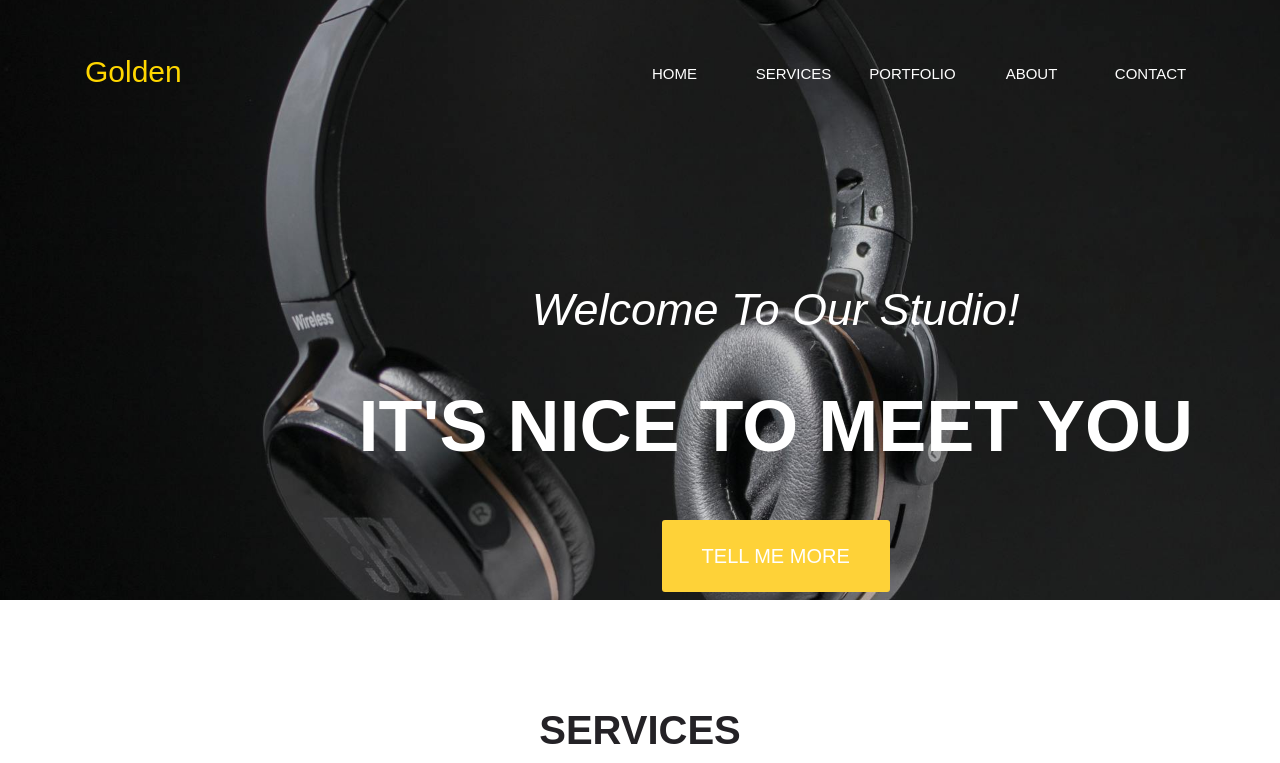
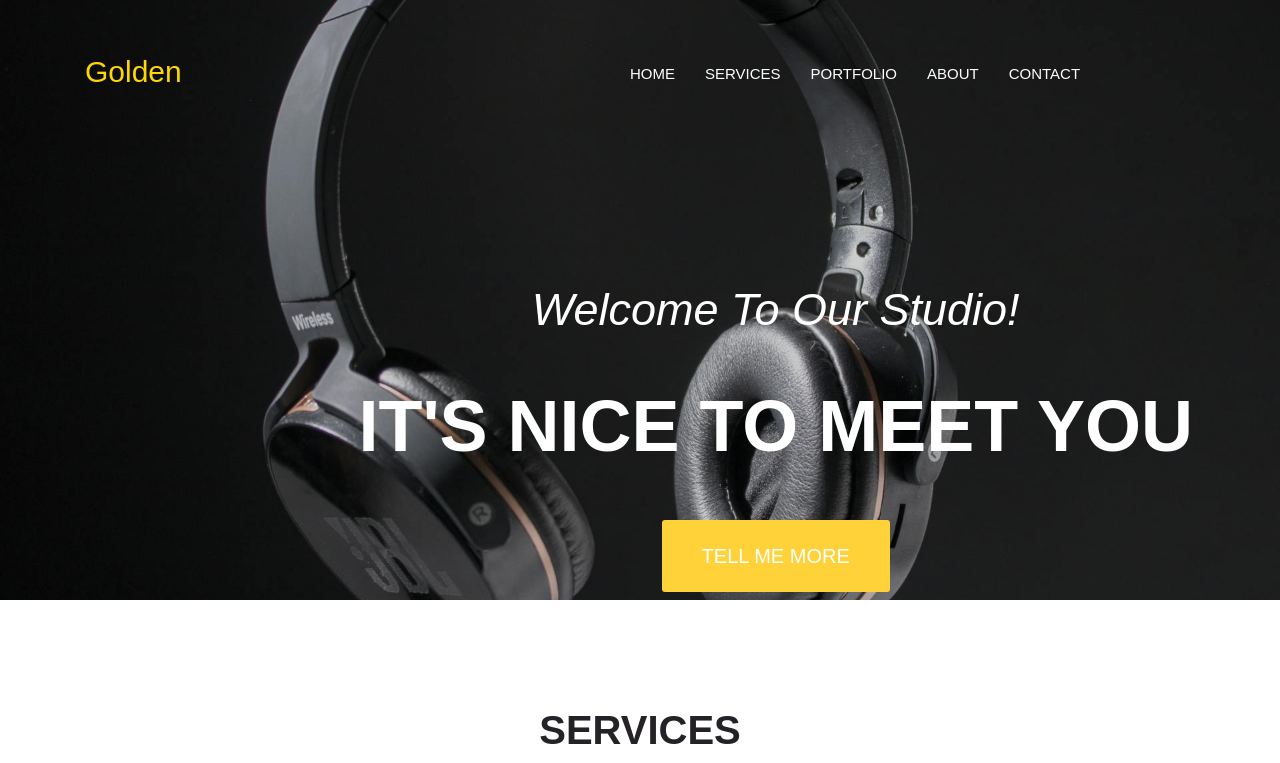
Before and after one commit to krystianblasiak/project-submodule-3-6, a website: page index.html in a window 1280 px wide. Shown: the top 763 px of the page. Drawn offline with Linux system fonts and the light colour scheme; a web font is replaced by a local one.

Commit message:
Change CSS navigation

```diff
--- a/sass/style.scss
+++ b/sass/style.scss
@@ -48,13 +48,10 @@ header {
                 ul {
                     text-align: center;
                     list-style-type: none;
-                    display: flex;
-                    flex-wrap: nowrap;
-                    flex-direction: row;
+                    display: inline-flex;
                     margin-top: 15px;
 
                     li {
-                        flex: 20%;
                         padding-left: 30px;
                         a {
                             color: #fff;
```
Also changed, not shown: css/style.css, 1 other file.
